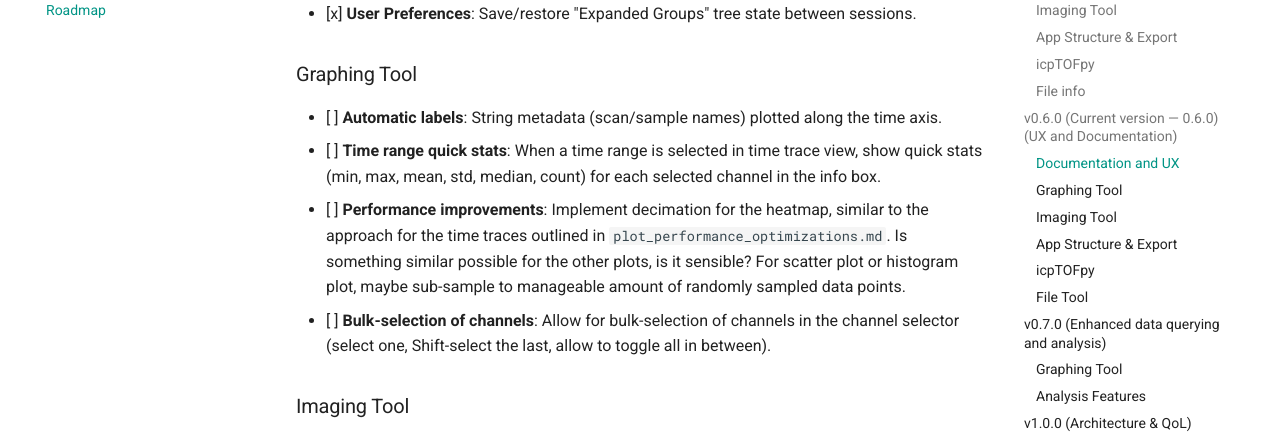
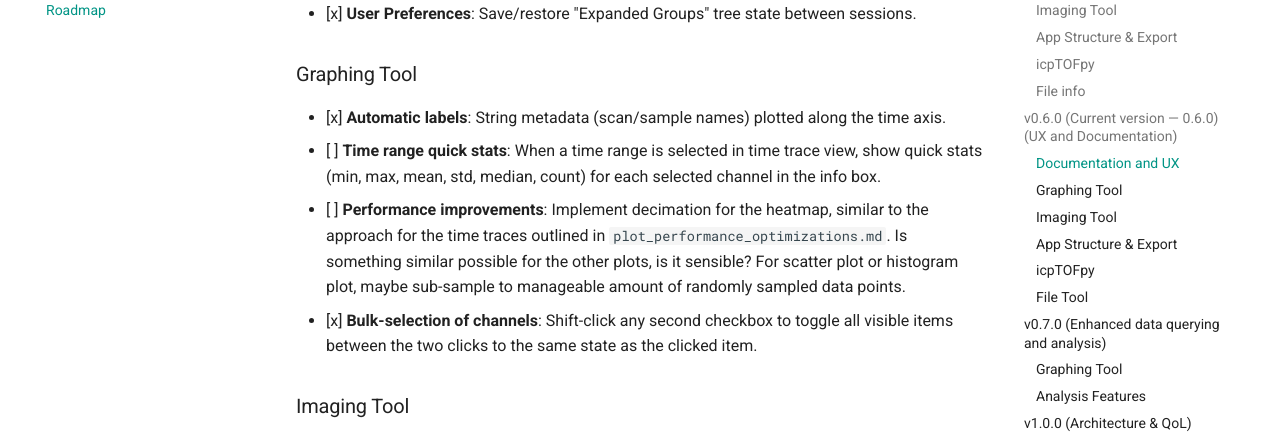
Before and after one commit to thegeologician/TWH5Viewer, an MkDocs documentation site: the page built from docs/ROADMAP.md, in a window 1280 px wide and 900 px high, scrolled down 2229 px. Shown: the part 152-592 px from the top of the window. Built offline with MkDocs 1.6.1 and Material for MkDocs 9.7.7, drawn with Linux system fonts in a browser that asks for light colours; comment, search, counter and statistics services are not loaded; some of the changed text lies outside the part shown.

Commit message:
chore: sync docs from TWH5Viewer-dev

```diff
--- a/docs/ROADMAP.md
+++ b/docs/ROADMAP.md
@@ -50,10 +50,10 @@ Known bugs and issues are tracked in [BUGS.md](BUGS.md).
 - [x] **User Preferences**: Save/restore "Expanded Groups" tree state between sessions.
 
 ### Graphing Tool
-- [ ] **Automatic labels**: String metadata (scan/sample names) plotted along the time axis.
+- [x] **Automatic labels**: String metadata (scan/sample names) plotted along the time axis.
 - [ ] **Time range quick stats**: When a time range is selected in time trace view, show quick stats (min, max, mean, std, median, count) for each selected channel in the info box.
 - [ ] **Performance improvements**: Implement decimation for the heatmap, similar to the approach for the time traces outlined in `plot_performance_optimizations.md`. Is something similar possible for the other plots, is it sensible? For scatter plot or histogram plot, maybe sub-sample to manageable amount of randomly sampled data points.
-- [ ] **Bulk-selection of channels**: Allow for bulk-selection of channels in the channel selector (select one, Shift-select the last, allow to toggle all in between).
+- [x] **Bulk-selection of channels**: Shift-click any second checkbox to toggle all visible items between the two clicks to the same state as the clicked item.
 
 ### Imaging Tool
 - [ ] **Interpolated output extent**: Clip numerical output and interpolated image export to the extent of the actual spot locations + 1/2 spot size.
@@ -88,6 +88,7 @@ Known bugs and issues are tracked in [BUGS.md](BUGS.md).
 - [ ] **Derived channels**: Formula-based derived channels (arithmetic expressions between any combination of channels) usable as time traces, scatter/histogram axes, and spatial maps. Replaces and extends current hard-coded ratio channels; definitions are freely exchangeable between Graphing and Imaging Tools.
 - [ ] **Statistics Data Plot**: New Data Plot type — "Statistics" to show currently selected channels as a labelled box plot.
 - [ ] **Regression lines**: Option to put a regression line, optionally with correlation coefficient and R-squared value, on scatter plots.
+- [ ] **Editable element groups**: Make the element groups in the channel selector widget user-editable. Eiter in the Settings, or at least in a configuration file.
 
 ### Analysis Features
 - [ ] **Laser metadata**: Make scan names, sample types, and laser spot types available as time-resolved data and spatial data. *(Prerequisite for ROI by scan/sample.)*
```
Also changed, not shown: CHANGELOG.md (+12 -0 lines).
